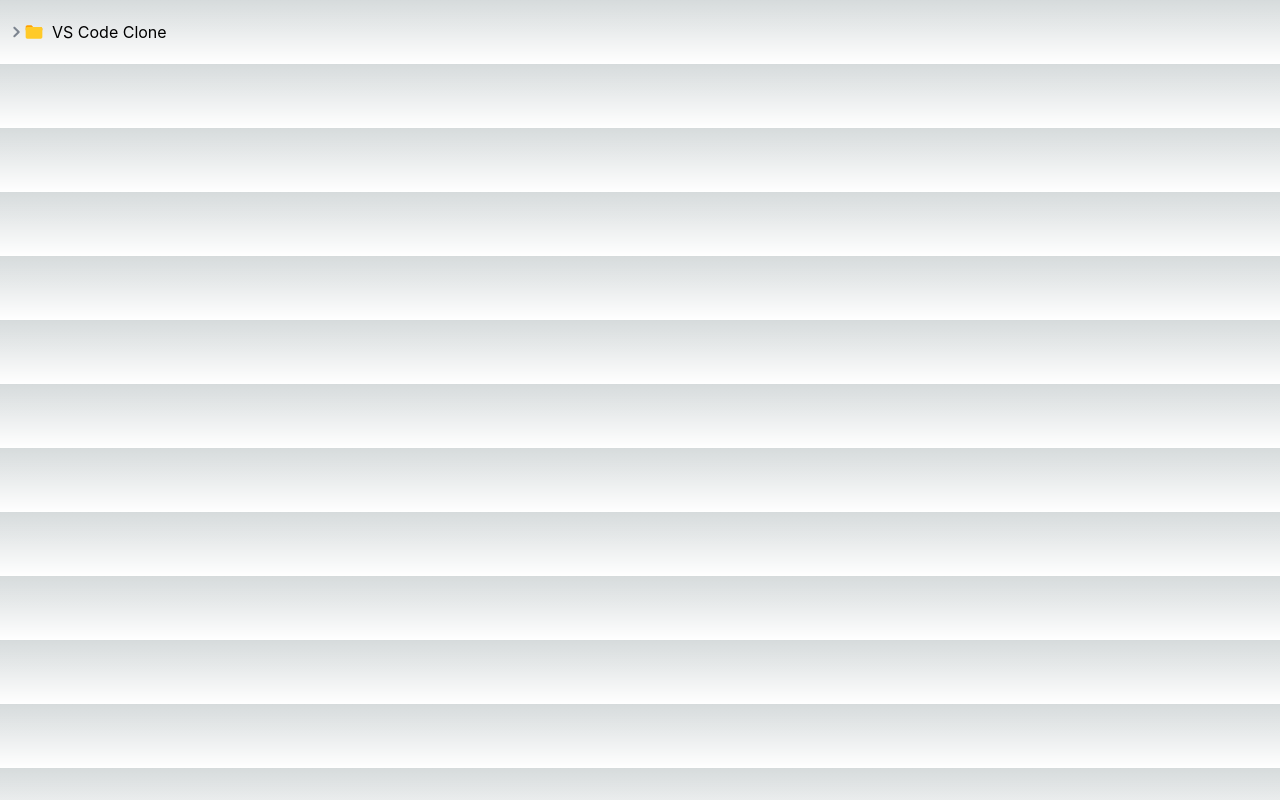
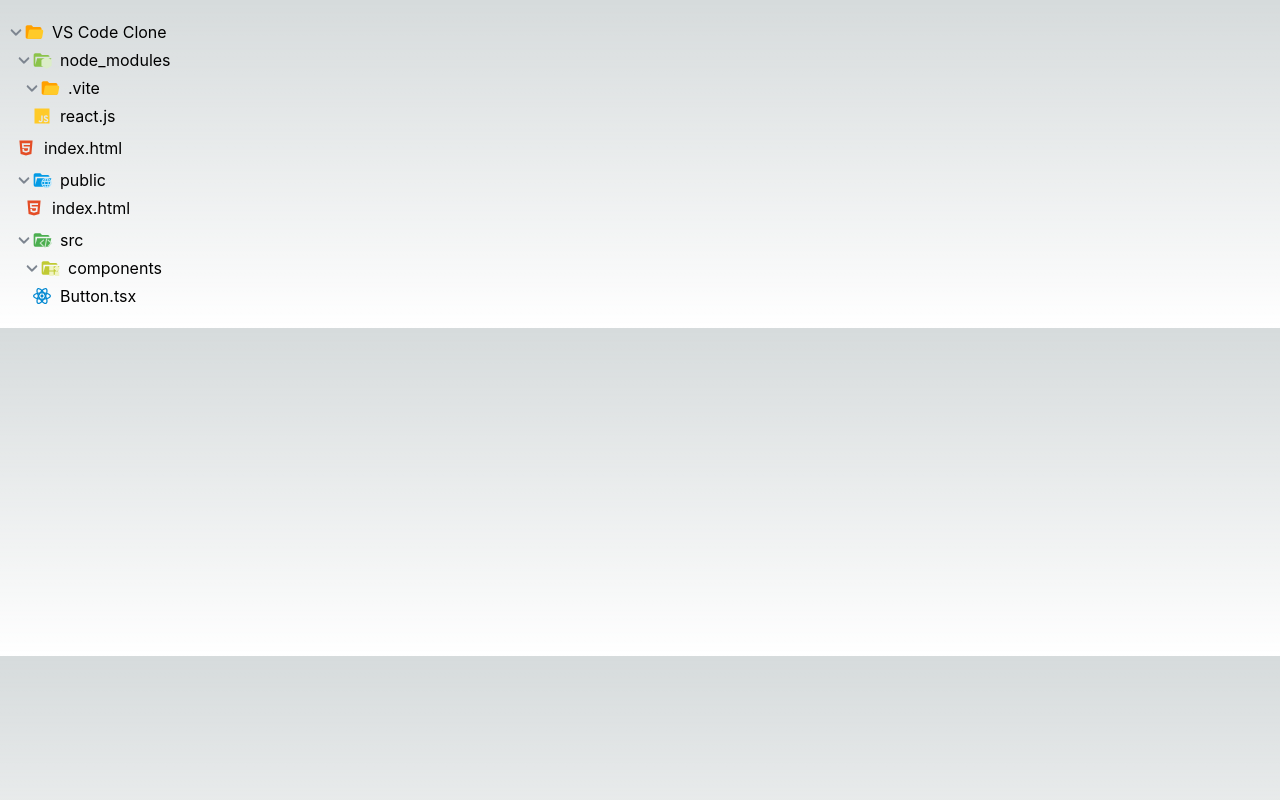
Before and after one commit to mmt20/vscode-clone-project, a React (Vite) app: page / in a window 1280 px wide. Built offline with nearby package versions, Linux system fonts and the light colour scheme.

Commit message:
refactor: Streamline RenderFileIcon logic and improve maintainability

```diff
--- a/src/components/RecursiveComponent.tsx
+++ b/src/components/RecursiveComponent.tsx
@@ -12,7 +12,7 @@ interface IProps {
 const RecursiveComponent = ({
   fileTree: { name, isFolder, children },
 }: IProps) => {
-  const [isOpen, setIsOpen] = useState<boolean>(false);
+  const [isOpen, setIsOpen] = useState<boolean>(true);
   // ** Handlers
   const Toggle = () => setIsOpen((prev) => !prev);
   return (
--- a/src/components/SVG/RenderFileIcon.tsx
+++ b/src/components/SVG/RenderFileIcon.tsx
@@ -1,3 +1,4 @@
+import { extionsIconsPaths } from "../../constant";
 import IconImg from "../IconImg";
 import FileIcon from "./File";
 
@@ -9,56 +10,25 @@ interface IProps {
 
 const RenderFileIcon = ({ filename, isFolder, isOpen }: IProps) => {
   const extionsion = filename.split(".").pop();
-
-  if (extionsion === "tsx") {
-    return <IconImg src="/icons/react_ts.svg" />;
-  }
-  if (extionsion === "js") {
-    return <IconImg src="/icons/javascript.svg" />;
-  }
-  if (extionsion === "jsx") {
-    return <IconImg src="/icons/react.svg" />;
-  }
-  if (extionsion === "html") {
-    return <IconImg src="/icons/html.svg" />;
-  }
-  // ** Folders
-  if (extionsion === "node_modules" && isFolder) {
-    return isOpen ? (
-      <IconImg src="/icons/folder-node-open.svg" />
-    ) : (
-      <IconImg src="/icons/folder-node.svg" />
-    );
-  }
-  if (extionsion === "public" && isFolder) {
-    return isOpen ? (
-      <IconImg src="/icons/folder-public-open.svg" />
-    ) : (
-      <IconImg src="/icons/folder-public.svg" />
-    );
+  if (
+    extionsion &&
+    Object.prototype.hasOwnProperty.call(extionsIconsPaths, extionsion)
+  ) {
+    const iconPath = isFolder
+      ? isOpen
+        ? `${extionsIconsPaths[extionsion]}-open.svg`
+        : `${extionsIconsPaths[extionsion]}.svg`
+      : `${extionsIconsPaths[extionsion]}.svg`;
+    return <IconImg src={iconPath} />;
   }
 
-  if (extionsion === "src" && isFolder) {
-    return isOpen ? (
-      <IconImg src="/icons/folder-src-open.svg" />
-    ) : (
-      <IconImg src="/icons/folder-src.svg" />
-    );
+  if (isFolder && !isOpen) {
+    return <IconImg src="/icons/folder-default.svg" />;
   }
-  if (extionsion === "components" && isFolder) {
-    return isOpen ? (
-      <IconImg src="/icons/folder-components-open.svg" />
-    ) : (
-      <IconImg src="/icons/folder-src.svg" />
-    );
+  if (isFolder && isOpen) {
+    return <IconImg src="/icons/folder-default-open.svg" />;
   }
-  if (isFolder) {
-    return isOpen ? (
-      <IconImg src="/icons/folder-default-open.svg" />
-    ) : (
-      <IconImg src="/icons/folder-default.svg" />
-    );
-  }
+
   return <FileIcon />;
 };
 
--- /dev/null
+++ b/src/constant/index.ts
@@ -0,0 +1,13 @@
+export const extionsIconsPaths: Record<string, string> = {
+  // ** Files
+  tsx: "/icons/react_ts",
+  js: "/icons/javascript",
+  jsx: "/icons/react",
+  html: "/icons/html",
+
+  // ** Folders
+  node_modules: "/icons/folder-node",
+  public: "/icons/folder-public",
+  src: "/icons/folder-src",
+  components: "/icons/folder-components",
+};
```
